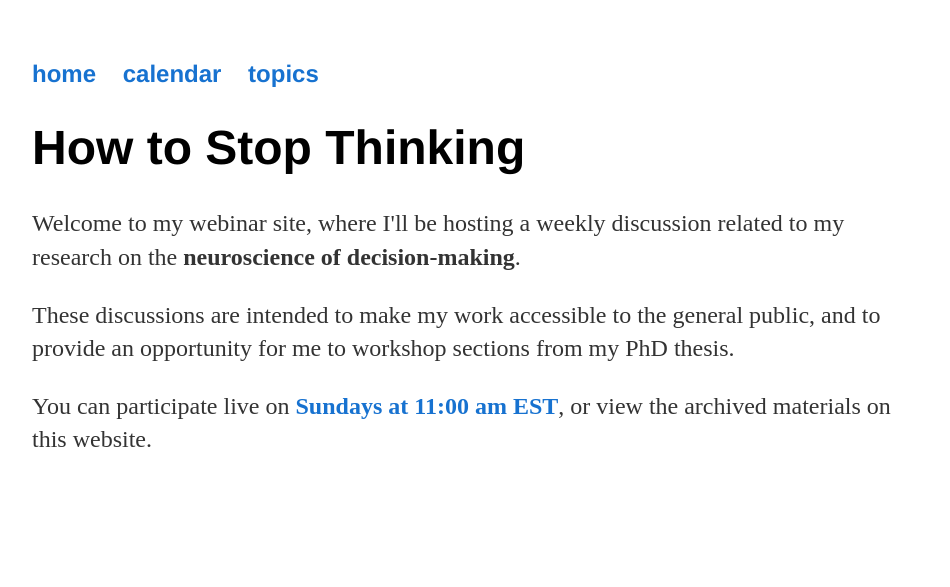
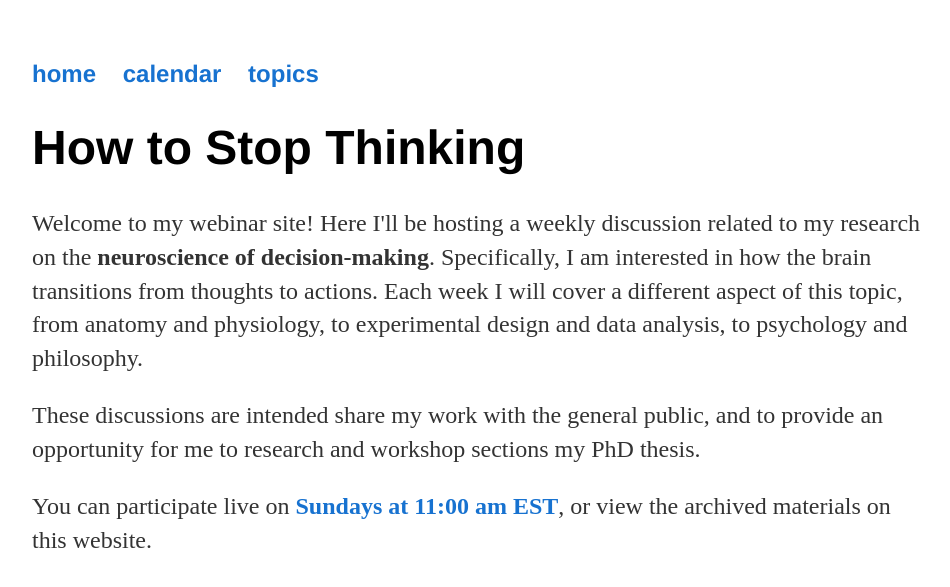
Before and after one commit to maxpensack/maxpensack.github.io, a Jekyll site: the page built from howtostopthinking/index.html, in a window 1280 px wide. Shown: the top 587 px of the page, without its empty margins (160-1110 px from the left). Built offline with Jekyll 4.4.1, drawn with Linux system fonts in a browser that asks for light colours.

Commit message:
Update index.html

```diff
--- a/howtostopthinking/index.html
+++ b/howtostopthinking/index.html
@@ -4,8 +4,9 @@ title: How to Stop Thinking
 ---
 	<h1>{{ page.title }}</h1>
 
-    <p>Welcome to my webinar site, where I'll be hosting a weekly discussion related to my research on the <b>neuroscience of decision-making</b>.</p>
+    <p>Welcome to my webinar site! Here I'll be hosting a weekly discussion related to my research on the <b>neuroscience of decision-making</b>.
+        Specifically, I am interested in how the brain transitions from thoughts to actions. Each week I will cover a different aspect of this topic, from anatomy and physiology, to experimental design and data analysis, to psychology and philosophy.</p>
 
-    <p>These discussions are intended to make my work accessible to the general public, and to provide an opportunity for me to workshop sections from my PhD thesis.</p>
+    <p>These discussions are intended share my work with the general public, and to provide an opportunity for me to research and workshop sections my PhD thesis.</p>
 
     <p>You can participate live on <a href="https://columbiacuimc.zoom.us/j/94362616057?pwd=UHdkeWxTRllFVjU3WUZ3cTlDbldzZz09"><b>Sundays at 11:00 am EST</b></a>, or view the archived materials on this website.</p>
```
